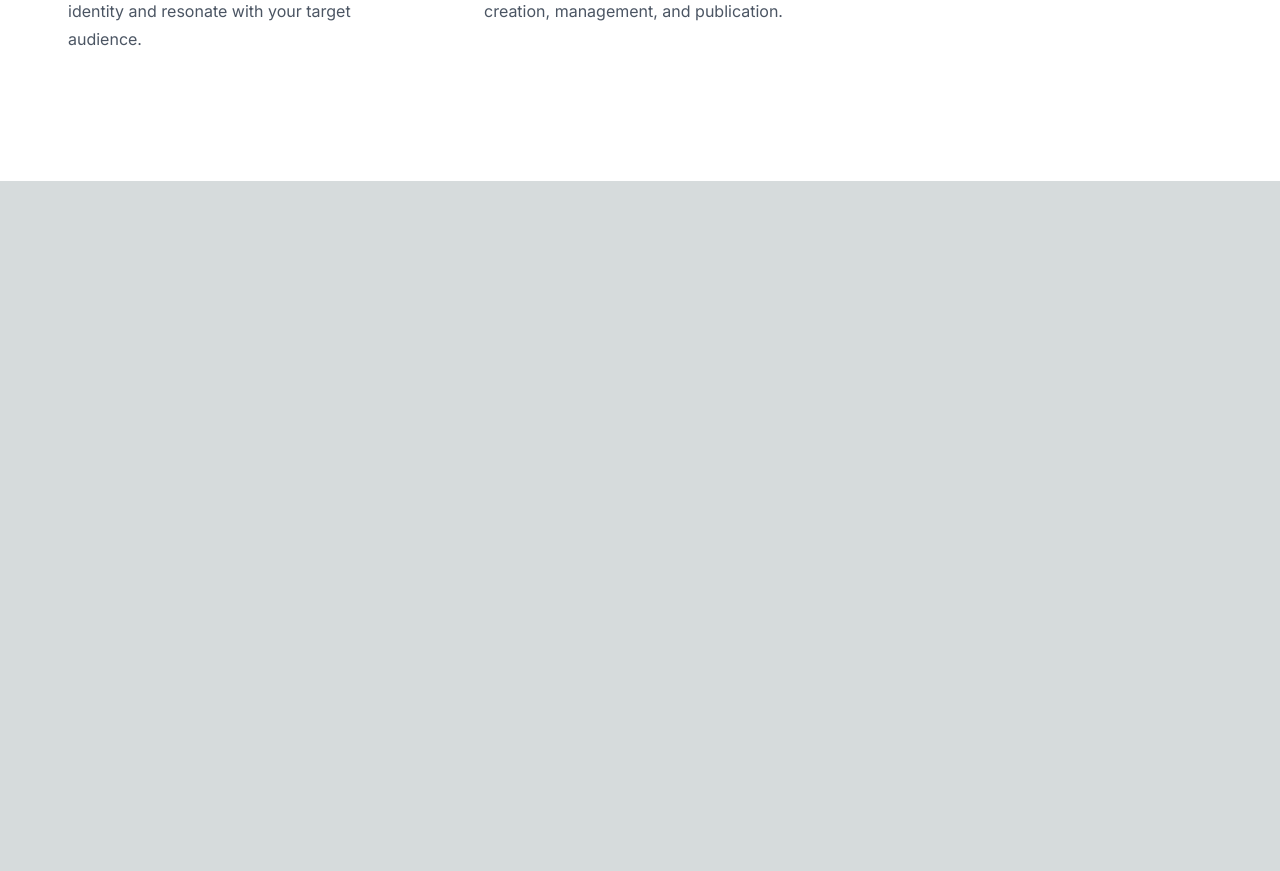
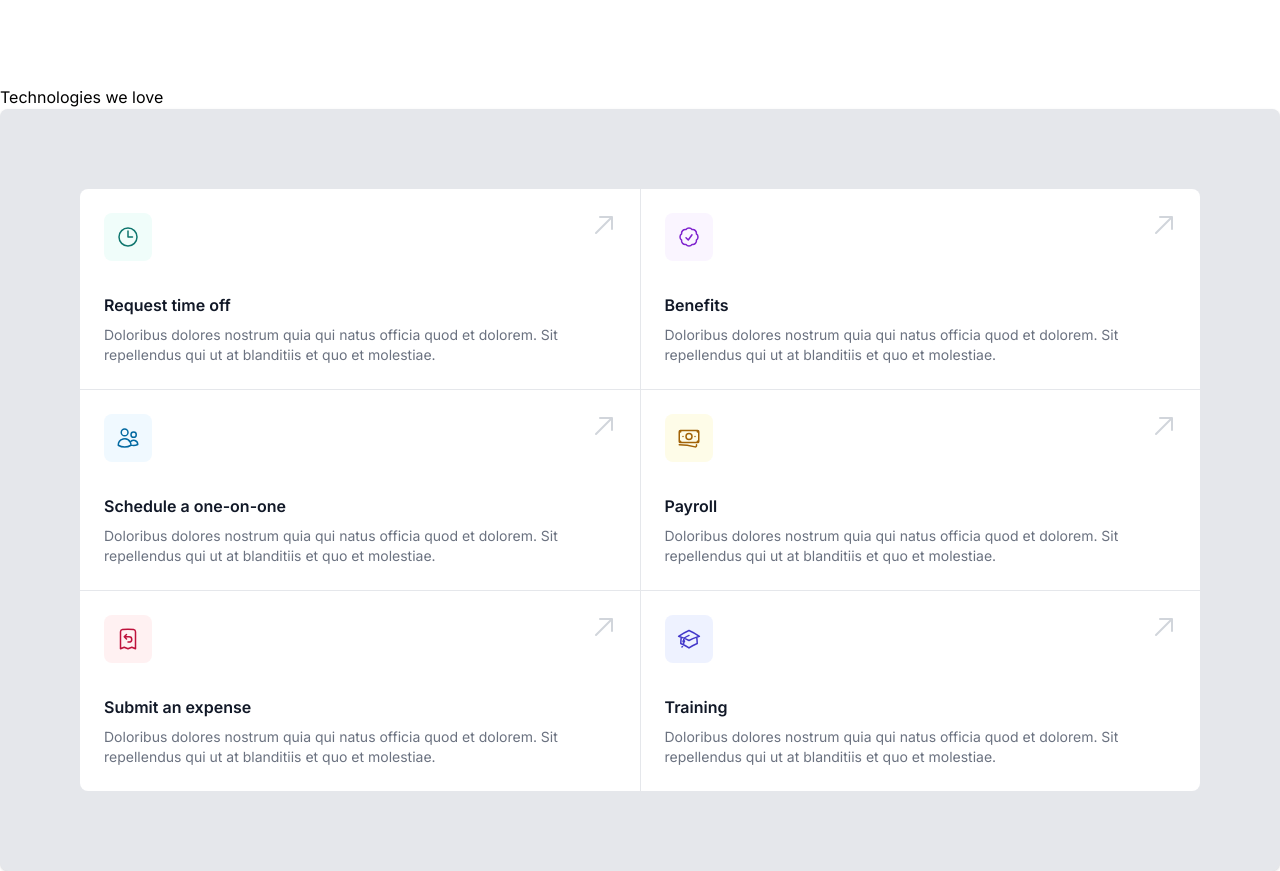
Before and after one commit to jonathandevelopment/devtechs-next, a Next.js app: page / in a window 1280 px wide. Shown: the part 1779-2650 px from the top of the page. Before the commit the page ends 1960 px from the top, so only its background shows below. Built offline with nearby package versions, Linux system fonts and the light colour scheme.

Commit message:
added tech secton

```diff
--- a/src/app/components/Masthead/index.tsx
+++ b/src/app/components/Masthead/index.tsx
@@ -117,7 +117,7 @@
                     href="#"
                     className="rounded-md bg-blue-600 px-3.5 py-2.5 text-sm font-semibold text-white shadow-sm hover:bg-blue-500 focus-visible:outline focus-visible:outline-2 focus-visible:outline-offset-2 focus-visible:outline-blue-600"
                   >
-                    Tech Stack
+                    Get it Touch
                   </a>
                   <a href="#" className="text-sm font-semibold leading-6 text-gray-900">
                     About DevTechs <span aria-hidden="true">→</span>
--- a/src/app/components/Services/index.tsx
+++ b/src/app/components/Services/index.tsx
@@ -42,7 +42,7 @@
 
   export default function Services() {
     return (
-      <div className="bg-white py-24 sm:py-32">
+      <div className="bg-white py-24 sm:py-20">
         <div className="mx-auto max-w-7xl px-6 lg:px-8">
           <div className="mx-auto max-w-2xl sm:text-center">
             <h2 className="text-base font-semibold leading-7 text-blue-800">Everything you need</h2>
--- a/src/app/components/TechStack/index.tsx
+++ b/src/app/components/TechStack/index.tsx
@@ -0,0 +1,114 @@
+import {
+    AcademicCapIcon,
+    BanknotesIcon,
+    CheckBadgeIcon,
+    ClockIcon,
+    ReceiptRefundIcon,
+    UsersIcon,
+  } from '@heroicons/react/24/outline'
+
+  const actions = [
+    {
+      title: 'Request time off',
+      href: '#',
+      icon: ClockIcon,
+      iconForeground: 'text-teal-700',
+      iconBackground: 'bg-teal-50',
+    },
+    {
+      title: 'Benefits',
+      href: '#',
+      icon: CheckBadgeIcon,
+      iconForeground: 'text-purple-700',
+      iconBackground: 'bg-purple-50',
+    },
+    {
+      title: 'Schedule a one-on-one',
+      href: '#',
+      icon: UsersIcon,
+      iconForeground: 'text-sky-700',
+      iconBackground: 'bg-sky-50',
+    },
+    {
+      title: 'Payroll',
+      href: '#',
+      icon: BanknotesIcon,
+      iconForeground: 'text-yellow-700',
+      iconBackground: 'bg-yellow-50',
+    },
+    {
+      title: 'Submit an expense',
+      href: '#',
+      icon: ReceiptRefundIcon,
+      iconForeground: 'text-rose-700',
+      iconBackground: 'bg-rose-50',
+    },
+    {
+      title: 'Training',
+      href: '#',
+      icon: AcademicCapIcon,
+      iconForeground: 'text-indigo-700',
+      iconBackground: 'bg-indigo-50',
+    },
+  ]
+
+  function classNames(...classes: string[]) {
+    return classes.filter(Boolean).join(' ')
+  }
+
+  export default function TechStack() {
+    return (
+      <>
+      <h1>Technologies we love</h1>
+      <div className="divide-y divide-gray-200 overflow-hidden rounded-lg bg-gray-200 shadow sm:grid sm:grid-cols-2 sm:gap-px sm:divide-y-0 lg:py-20 lg:px-20">
+
+            {actions.map((action, actionIdx) => (
+               <div
+                 key={action.title}
+                 className={classNames(
+                   actionIdx === 0 ? 'rounded-tl-lg rounded-tr-lg sm:rounded-tr-none' : '',
+                   actionIdx === 1 ? 'sm:rounded-tr-lg' : '',
+                   actionIdx === actions.length - 2 ? 'sm:rounded-bl-lg' : '',
+                   actionIdx === actions.length - 1 ? 'rounded-bl-lg rounded-br-lg sm:rounded-bl-none' : '',
+                   'group relative bg-white p-6 focus-within:ring-2 focus-within:ring-inset focus-within:ring-indigo-500'
+                 )}
+               >
+                 <div>
+                   <span
+                     className={classNames(
+                       action.iconBackground,
+                       action.iconForeground,
+                       'inline-flex rounded-lg p-3 ring-4 ring-white'
+                     )}
+                   >
+                     <action.icon className="h-6 w-6" aria-hidden="true" />
+                   </span>
+                 </div>
+                 <div className="mt-8">
+                   <h3 className="text-base font-semibold leading-6 text-gray-900">
+                     <a href={action.href} className="focus:outline-none">
+                       {/* Extend touch target to entire panel */}
+                       <span className="absolute inset-0" aria-hidden="true" />
+                       {action.title}
+                     </a>
+                   </h3>
+                   <p className="mt-2 text-sm text-gray-500">
+                     Doloribus dolores nostrum quia qui natus officia quod et dolorem. Sit repellendus qui ut at blanditiis et
+                     quo et molestiae.
+                   </p>
+                 </div>
+                 <span
+                   className="pointer-events-none absolute right-6 top-6 text-gray-300 group-hover:text-gray-400"
+                   aria-hidden="true"
+                 >
+                   <svg className="h-6 w-6" fill="currentColor" viewBox="0 0 24 24">
+                     <path d="M20 4h1a1 1 0 00-1-1v1zm-1 12a1 1 0 102 0h-2zM8 3a1 1 0 000 2V3zM3.293 19.293a1 1 0 101.414 1.414l-1.414-1.414zM19 4v12h2V4h-2zm1-1H8v2h12V3zm-.707.293l-16 16 1.414 1.414 16-16-1.414-1.414z" />
+                   </svg>
+                 </span>
+               </div>
+             ))}
+           </div>
+      </>
+
+    )
+  }
--- a/src/app/globals.css
+++ b/src/app/globals.css
@@ -1,33 +1,3 @@
 @tailwind base;
 @tailwind components;
 @tailwind utilities;
-
-:root {
-  --foreground-rgb: 0, 0, 0;
-  --background-start-rgb: 214, 219, 220;
-  --background-end-rgb: 255, 255, 255;
-}
-
-@media (prefers-color-scheme: dark) {
-  :root {
-    --foreground-rgb: 255, 255, 255;
-    --background-start-rgb: 0, 0, 0;
-    --background-end-rgb: 0, 0, 0;
-  }
-}
-
-body {
-  color: rgb(var(--foreground-rgb));
-  background: linear-gradient(
-      to bottom,
-      transparent,
-      rgb(var(--background-end-rgb))
-    )
-    rgb(var(--background-start-rgb));
-}
-
-@layer utilities {
-  .text-balance {
-    text-wrap: balance;
-  }
-}
--- a/src/app/page.tsx
+++ b/src/app/page.tsx
@@ -1,12 +1,15 @@
 import Image from "next/image";
 import Masthead from "./components/Masthead";
 import Services from "./components/Services";
+import TechStack from "./components/TechStack";
 
 export default function Home() {
   return (
     <main >
       <Masthead />
       <Services />
+
+      <TechStack />
     </main>
   );
 }
```
